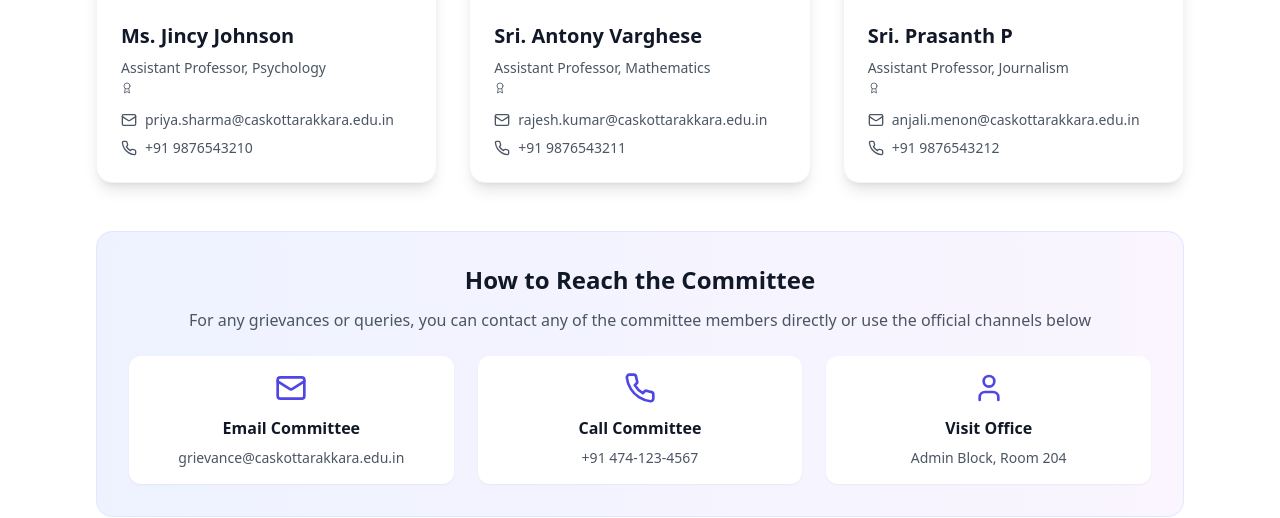
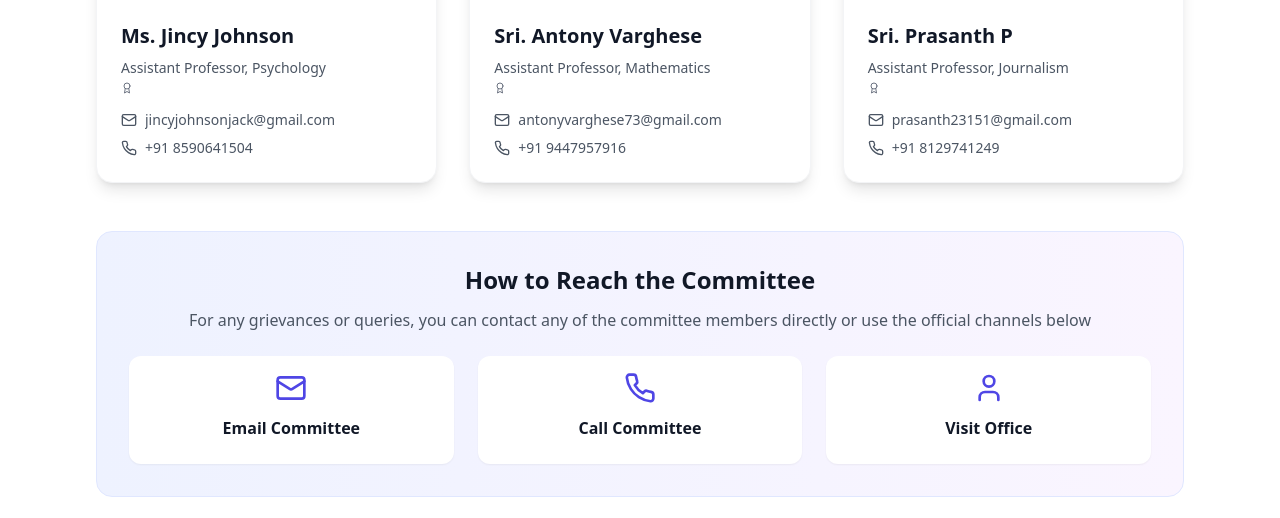
Before and after one commit to CASKTR/caskottarakkara-website, a React (Vite) app: page /studentlife/studentgrievanceredressal in a window 1280 px wide. Shown: the part 1536-2054 px from the top of the page. Built offline with nearby package versions, Linux system fonts and the light colour scheme; a web font is replaced by a local one.

Commit message:
contacts changes

```diff
--- a/public/assets/FacultyData/headofdepartmentsdata.json
+++ b/public/assets/FacultyData/headofdepartmentsdata.json
@@ -5,8 +5,8 @@
       "post": "Asst. Professor in Computer Science",
       "department": "Department of Computer Science",
       "qualifications": "MSc, MPhil in Computer Science",
-      "phone": "+91-9876543211",
-      "email": "hod.cse@cas.edu.in",
+      "phone": "+91-9446283003",
+      "email": "bindustvm12@gmail.com",
       "image": "https://images.pexels.com/photos/2379004/pexels-photo-2379004.jpeg?auto=compress&cs=tinysrgb&w=400"
     },
     {
@@ -15,7 +15,7 @@
       "department": "Department of B.com",
       "qualifications": "MCom Finance, SET, NET, DIFA",
       "phone": "+91-9188458680",
-      "email": "hod.ece@cas.edu.in",
+      "email": "aadarshasivan@gmail.com",
       "image": "https://images.pexels.com/photos/3727464/pexels-photo-3727464.jpeg?auto=compress&cs=tinysrgb&w=400"
     },
     {
@@ -24,8 +24,8 @@
       "department": "Department of Psychology",
       "qualifications": "MSc Psychology, SET",
       "phone": "+91-8590641504",
-      "email": "hod.it@cas.edu.in",
-      "image": "https://images.pexels.com/photos/1239291/pexels-photo-1239291.jpeg?auto=compress&cs=tinysrgb&w=400"
+      "email": "jincyjohnsonjack@gmail.com",
+      "image": "../../../public/assets/images/faculty-images/psychology/jincyjohnson.jpeg"
     },
     {
       "name": "Ms. Sangeetha Santhosh",
@@ -33,7 +33,7 @@
       "department": "Department of Journalism & Mass Communication",
       "qualifications": "MA Journalism & Mass Communication, SET, NET",
       "phone": "+91-8289911226",
-      "email": "hod.me@cas.edu.in",
+      "email": "sangeethasnia113@gmail.com",
       "image": "https://images.pexels.com/photos/4065159/pexels-photo-4065159.jpeg?auto=compress&cs=tinysrgb&w=400"
     }
   ]
--- a/src/components/Footer.tsx
+++ b/src/components/Footer.tsx
@@ -55,8 +55,14 @@ const Footer: React.FC<FooterProps> = ({ onNavigate }) => {
       label: "E-Grantz Kerala",
       url: "https://www.egrantz.kerala.gov.in/",
     },
-    { label: "Grievance Redressal", url: "#" },
-    { label: "Anti-Ragging", url: "#" },
+    {
+      label: "Grievance Redressal",
+      url: "studentlife/studentgrievanceredressal",
+    },
+    {
+      label: "Anti-Ragging",
+      url: "/studentlife/clubs&cells/antiraggingcell",
+    },
     {
       label: "Payment Portal",
       url: "https://pay.keralauniversity.ac.in/",
--- a/src/pages/Academics/AcademicCollaborations.tsx
+++ b/src/pages/Academics/AcademicCollaborations.tsx
@@ -448,10 +448,10 @@ const AcademicCollaborationsPage = () => {
               </p>
               <div className="flex flex-col sm:flex-row gap-4 justify-center">
                 <div className="text-sm text-blue-700">
-                  <strong>Contact:</strong> Academic Affairs Office
+                  <strong>Contact:</strong> 8089754259
                 </div>
                 <div className="text-sm text-blue-700">
-                  <strong>Email:</strong> partnerships@college.edu
+                  <strong>Email:</strong> caskottarakkara.ihrd@gmail.com
                 </div>
               </div>
             </div>
--- a/src/pages/StudentLife/Clubs&Cells/AntiRaggingCell.tsx
+++ b/src/pages/StudentLife/Clubs&Cells/AntiRaggingCell.tsx
@@ -392,7 +392,7 @@ const AntiRaggingCell: React.FC = () => {
                         Call Now
                       </p>
                       <p className="text-xl font-bold text-gray-800">
-                        +91-94474-12345
+                        +91-9447957916
                       </p>
                     </div>
                   </div>
@@ -412,7 +412,7 @@ const AntiRaggingCell: React.FC = () => {
                         Email
                       </p>
                       <p className="text-lg font-semibold text-gray-800">
-                        antony.varghese@college.edu.in
+                        antonyvarghese73@gmail.com
                       </p>
                     </div>
                   </div>
--- a/src/pages/StudentLife/Clubs&Cells/CollegeSenate.tsx
+++ b/src/pages/StudentLife/Clubs&Cells/CollegeSenate.tsx
@@ -233,7 +233,7 @@ const CollegeSenate = () => {
                 College Student Union
               </h1>
               <div className="w-24 h-1 bg-blue-600 mx-auto mb-6"></div>
-              <p className="text-xl text-gray-600 max-w-3xl mx-auto">
+              <p className="text-xl text-gray-600 max-w-5xl mx-auto">
                 The student's union of the College has always been an excellent
                 platform for the students to develop their leadership and
                 decision-making skills. The college union is intended to
@@ -359,29 +359,6 @@ const CollegeSenate = () => {
                 </div>
               </section>
             </div>
-
-            {/* Contact Section */}
-            <section className="bg-white rounded-3xl shadow-xl ring-1 ring-gray-100 p-6 md:p-10">
-              <div className="p-8 bg-gradient-to-r from-blue-50 to-indigo-50 border border-blue-200 rounded-xl text-center">
-                <Users className="w-16 h-16 text-blue-600 mx-auto mb-4" />
-                <h3 className="text-2xl font-semibold text-blue-900 mb-3">
-                  Connect with Your Senate
-                </h3>
-                <p className="text-blue-800 mb-6 max-w-2xl mx-auto">
-                  The College Senate is here to serve you. Reach out with your
-                  ideas, concerns, or suggestions to help us make our college
-                  experience better for everyone.
-                </p>
-                <div className="flex flex-col sm:flex-row gap-4 justify-center text-sm">
-                  <div className="text-blue-700">
-                    <strong>Student Affairs Office</strong>
-                  </div>
-                  <div className="text-blue-700">
-                    <strong>Email:</strong> senate@college.edu
-                  </div>
-                </div>
-              </div>
-            </section>
           </div>
         </main>
         <Footer onNavigate={noopNavigate} />
--- a/src/pages/StudentLife/PlacementCellActivities.tsx
+++ b/src/pages/StudentLife/PlacementCellActivities.tsx
@@ -228,10 +228,10 @@ const PlacementCellActivities: React.FC = () => {
                 <div className="flex items-center justify-center bg-white rounded-lg p-4 border border-gray-200 w-full">
                   <Mail className="h-5 w-5 text-blue-500 mr-3" />
                   <a
-                    href="mailto:cgpc.casmvk@gmail.com"
+                    href="mailto:fazilafsu@gmail.com "
                     className="text-blue-600 hover:text-blue-500 transition-colors"
                   >
-                    cgpc.casmvk@gmail.com
+                    fazilafsu@gmail.com
                   </a>
                 </div>
                 <div className="flex items-center justify-center bg-white rounded-lg p-4 border border-gray-200 w-full">
@@ -250,10 +250,10 @@ const PlacementCellActivities: React.FC = () => {
                     />
                   </svg>
                   <a
-                    href="tel:+ +919895992693"
+                    href="tel:+ +9895992693"
                     className="text-blue-600 hover:text-blue-500 transition-colors"
                   >
-                    +91 98959 92693
+                    +91 9895992693
                   </a>
                 </div>
               </div>
--- a/src/pages/StudentLife/StudentGrievanceRedressal.tsx
+++ b/src/pages/StudentLife/StudentGrievanceRedressal.tsx
@@ -59,20 +59,20 @@ const GrievanceCommitteeSection: React.FC = () => {
     {
       name: "Ms. Jincy Johnson",
       department: "Assistant Professor, Psychology",
-      email: "priya.sharma@caskottarakkara.edu.in",
-      phone: "+91 9876543210",
+      email: "jincyjohnsonjack@gmail.com",
+      phone: "+91 8590641504",
     },
     {
       name: "Sri. Antony Varghese",
       department: "Assistant Professor, Mathematics",
-      email: "rajesh.kumar@caskottarakkara.edu.in",
-      phone: "+91 9876543211",
+      email: "antonyvarghese73@gmail.com",
+      phone: "+91 9447957916",
     },
     {
       name: "Sri. Prasanth P",
       department: "Assistant Professor, Journalism",
-      email: "anjali.menon@caskottarakkara.edu.in",
-      phone: "+91 9876543212",
+      email: "prasanth23151@gmail.com",
+      phone: "+91 8129741249",
     },
   ];
 
@@ -273,23 +273,18 @@ const GrievanceCommitteeSection: React.FC = () => {
                   <h4 className="font-semibold text-gray-900 mb-2">
                     Email Committee
                   </h4>
-                  <p className="text-sm text-gray-600">
-                    grievance@caskottarakkara.edu.in
-                  </p>
                 </div>
                 <div className="bg-white p-4 rounded-xl shadow-sm">
                   <Phone className="w-8 h-8 text-indigo-600 mx-auto mb-3" />
                   <h4 className="font-semibold text-gray-900 mb-2">
                     Call Committee
                   </h4>
-                  <p className="text-sm text-gray-600">+91 474-123-4567</p>
                 </div>
                 <div className="bg-white p-4 rounded-xl shadow-sm">
                   <User className="w-8 h-8 text-indigo-600 mx-auto mb-3" />
                   <h4 className="font-semibold text-gray-900 mb-2">
                     Visit Office
                   </h4>
-                  <p className="text-sm text-gray-600">Admin Block, Room 204</p>
                 </div>
               </div>
             </div>
--- a/src/pages/StudentLife/Women'sGrievanceCell.tsx
+++ b/src/pages/StudentLife/Women'sGrievanceCell.tsx
@@ -226,12 +226,14 @@ const WomensGrievanceCellPage: React.FC = () => {
 
                   <div className="space-y-3">
                     <div className="flex items-center justify-center">
-                      <Mail className="h-5 w-5 text-purple-500 mr-3" />
-                      <span className="text-gray-700">dhanya.s@cas.edu.in</span>
+                      <Mail className="h-5 w-5 text-blue-500 mr-3" />
+                      <span className="text-gray-700">
+                        dhanyashari@gmail.com
+                      </span>
                     </div>
                     <div className="flex items-center justify-center">
-                      <Phone className="h-5 w-5 text-purple-500 mr-3" />
-                      <span className="text-gray-700">+91 9876543210</span>
+                      <Phone className="h-5 w-5 text-blue-500 mr-3" />
+                      <span className="text-gray-700">+91 8547232871</span>
                     </div>
                   </div>
 
@@ -262,12 +264,12 @@ const WomensGrievanceCellPage: React.FC = () => {
                     <div className="flex items-center justify-center">
                       <Mail className="h-5 w-5 text-blue-500 mr-3" />
                       <span className="text-gray-700">
-                        arunima.sanal@cas.edu.in
+                        arunimasanal24@gmail.com{" "}
                       </span>
                     </div>
                     <div className="flex items-center justify-center">
                       <Phone className="h-5 w-5 text-blue-500 mr-3" />
-                      <span className="text-gray-700">+91 9876543211</span>
+                      <span className="text-gray-700">+91 8606010797</span>
                     </div>
                   </div>
                 </div>
```
